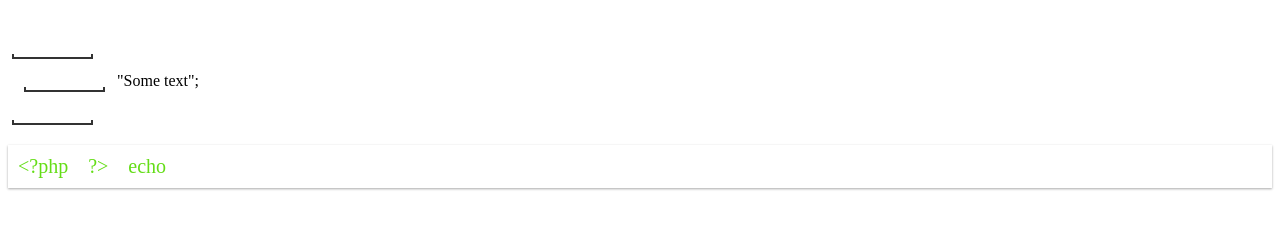
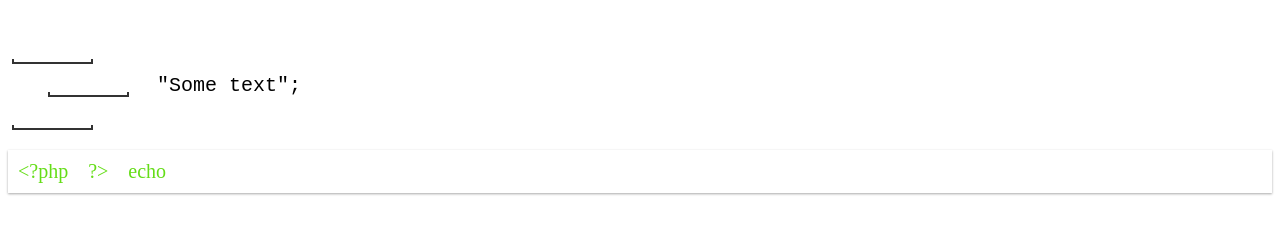
Before and after one commit to haonx/quiz-drag-drop, a plain HTML site: page index.html in a window 1280 px wide. Drawn offline with nearby package versions, Linux system fonts and the light colour scheme; some packages are replaced by stand-ins of ours; a script that the page names is missing.

Commit message:
set style

```diff
--- a/quiz-drag-drop.css
+++ b/quiz-drag-drop.css
@@ -1,3 +1,7 @@
+.placeholderDragAndDropQuiz .placeholders {
+    font-size: 20px;
+    font-family: monospace;
+}
 .placeholderDragAndDropQuiz .placeholder {
     min-width: 50px;
     position: relative;
```
